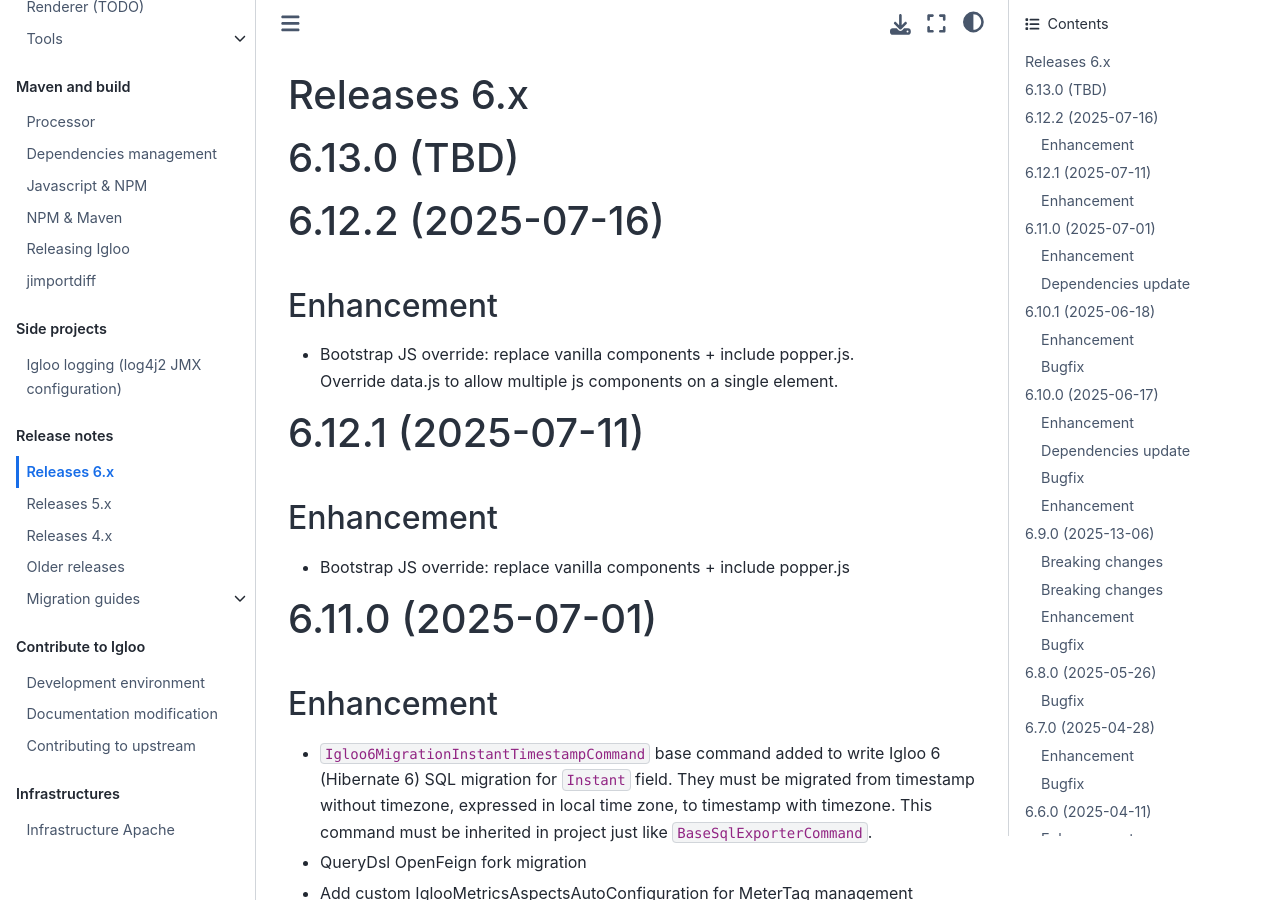
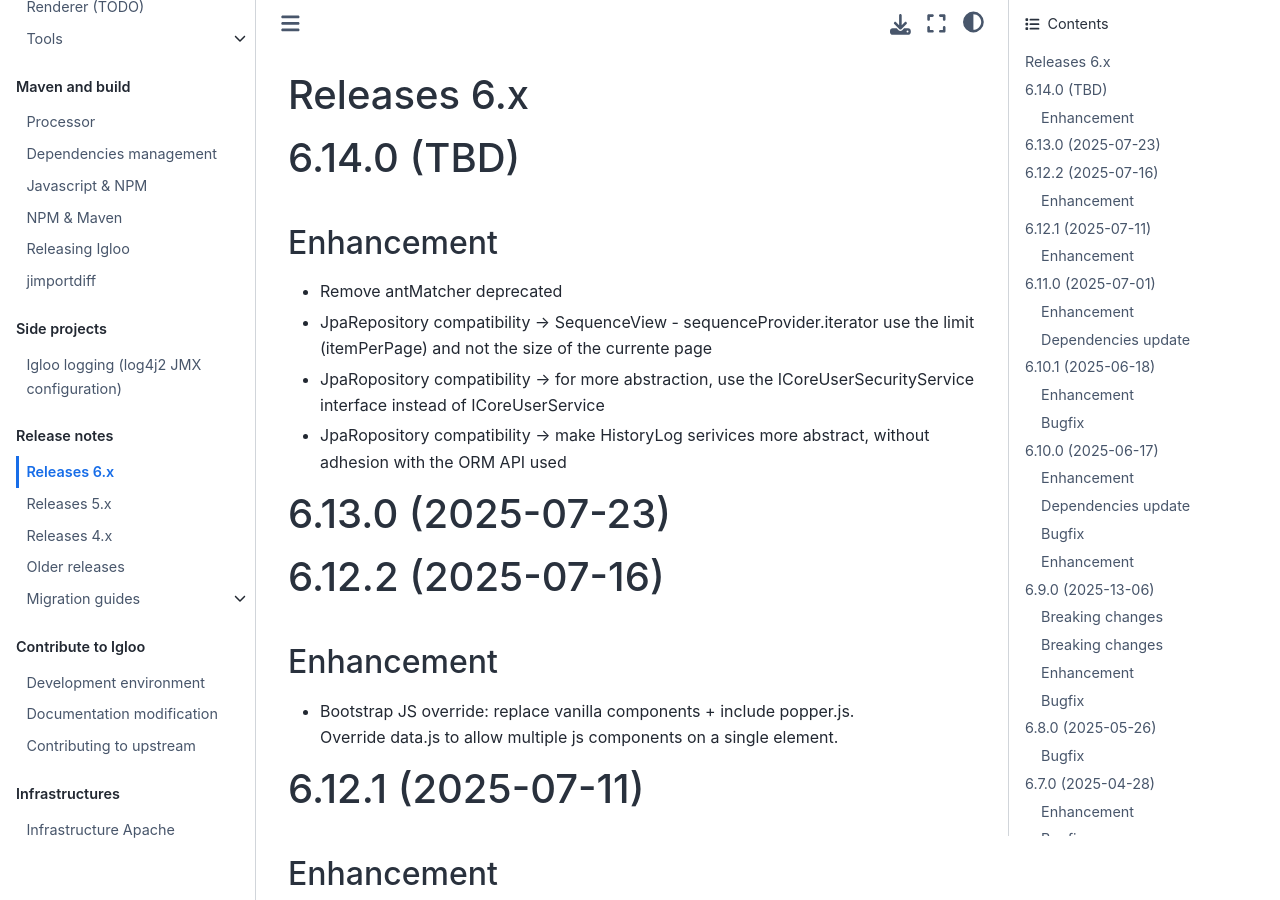
Before and after one commit to igloo-project/igloo-doc, a Sphinx documentation site: the page built from source/release-notes/releases-6.x.md, in a window 1280 px wide and 900 px high. Built offline with Sphinx 7.4.7 and the Sphinx Book theme 1.1.4, drawn with Linux system fonts in a browser that asks for light colours.

Commit message:
changelog 6.13.0

```diff
--- a/source/release-notes/releases-6.x.md
+++ b/source/release-notes/releases-6.x.md
@@ -1,6 +1,15 @@
 # Releases 6.x
 
-# 6.13.0 (TBD)
+# 6.14.0 (TBD)
+
+## Enhancement
+
+* Remove antMatcher deprecated
+* JpaRepository compatibility -> SequenceView - sequenceProvider.iterator use the limit (itemPerPage) and not the size of the currente page
+* JpaRopository compatibility  -> for more abstraction, use the ICoreUserSecurityService interface instead of ICoreUserService
+* JpaRopository compatibility -> make HistoryLog serivices more abstract, without adhesion with the ORM API used
+
+# 6.13.0 (2025-07-23)
 
 # 6.12.2 (2025-07-16)
 
```
